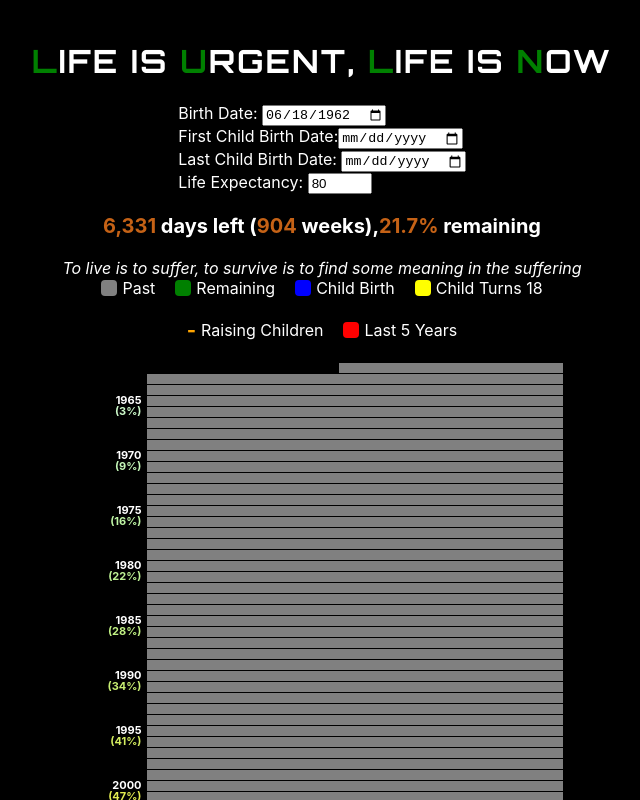
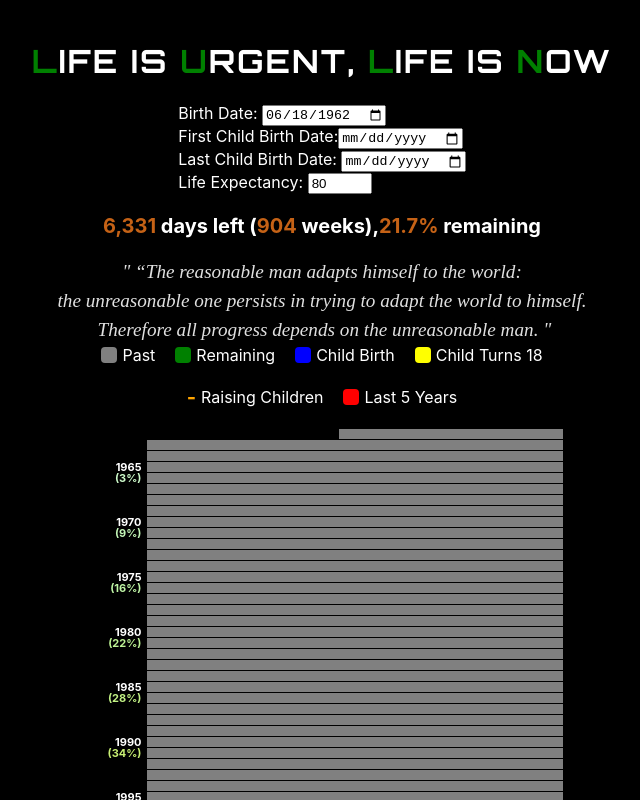
Before and after one commit to apolloydy/luln, a React (Create React App) app: page / in a window 1280 px wide. Shown: the top 800 px of the page, without its empty margins (318-958 px from the left). Built offline with nearby package versions, Linux system fonts and the light colour scheme.

Commit message:
udpate pct

```diff
--- a/src/App.js
+++ b/src/App.js
@@ -24,9 +24,29 @@ function getColorTran(pct) {
   return pctColor
 }
 const quotes = [
-  "'绝望之为虚妄，正与希望相同。'",
-  "Better to walk than curse the road",
-  "To live is to suffer, to survive is to find some meaning in the suffering",
+  "\" Despair is as illusory as hope. \"",
+  "\" Better to walk than curse the road. \"",
+  "\" To live is to suffer, to survive is to find some meaning in the suffering. \"",
+  "\" All phenomena are like a dream, an illusion, a bubble and a shadow,\n Like dew and lightning. Thus should you meditate upon them. \"",
+  "\" He who has a why to live for can bear almost any how. \"",
+  "\" We are our choices. \"",
+  "\" To be is to be in time. \"",
+  "\" Dwell on the beauty of life. Watch the stars, and see yourself running with them. \"",
+  "\" Life can only be understood backwards; but it must be lived forwards. \"",
+  "\" You must live in the present, launch yourself on every wave,\n find your eternity in each moment. \"",
+  "\" There are no facts, only interpretations. \"",
+  "\" A wise man will make more opportunities than he finds. \"",
+  "\" The future depends on what you do today. \"",
+  "\" We forfeit three-fourths of ourselves in order to be like other people. \"",
+  "\" Every man is born as many men and dies as a single one. \"",
+  "\" The best way to find out if you \n can trust somebody is to trust them. \"",
+  "\" You could leave life right now.\n Let that determine what you do and say and think. \"",
+  "\" Life is what happens when you’re busy making other plans. \"",
+  "\" Do not dwell in the past, do not dream of the future,\n concentrate the mind on the present moment. \"",
+  "\" Your time is limited, so don’t waste it living someone else’s life. \"",
+  "\" “An idea that is not dangerous is unworthy of being called an idea at all \"",
+  "\" “The reasonable man adapts himself to the world:\n the unreasonable one persists in trying to adapt the world to himself. \n Therefore all progress depends on the unreasonable man. \"",
+  "\" Sometimes people don't want to hear the truth\n because they don't want their illusions destroyed. \"",
 ];
 
 function getRandomQuote() {
@@ -207,7 +227,15 @@ const App = () => {
         </span> remaining
       </h2>
       <div className="quote-section" style={{ marginTop: "20px" }}>
-        <em>{quote}</em>
+          <em>
+            {/* 2) 将 \n 转换为 <br /> */}
+            {quote.split("\n").map((line, index) => (
+              <React.Fragment key={index}>
+                {line}
+                <br />
+              </React.Fragment>
+            ))}
+          </em>
       </div>
       <div className="legend">
         <div className="legend-item"><div className="legend-box past"></div><span> Past</span></div>
--- a/src/styles.css
+++ b/src/styles.css
@@ -1,4 +1,14 @@
 @import url('https://fonts.googleapis.com/css2?family=Orbitron:wght@400;700&display=swap');
+@import url('https://fonts.googleapis.com/css2?family=Caveat&display=swap');
+
+.quote-section em {
+  font-family: 'Playfair Display', serif;
+  font-size: 1.2rem;
+  line-height: 1.5;
+  color: #e0e0e0;
+  white-space: pre-wrap; /* 若想支持 \n 换行 */
+}
+
 .fancy-title {
   font-family: 'Orbitron', sans-serif; /* 未来感、科技感 */
   font-weight: 700;
```
